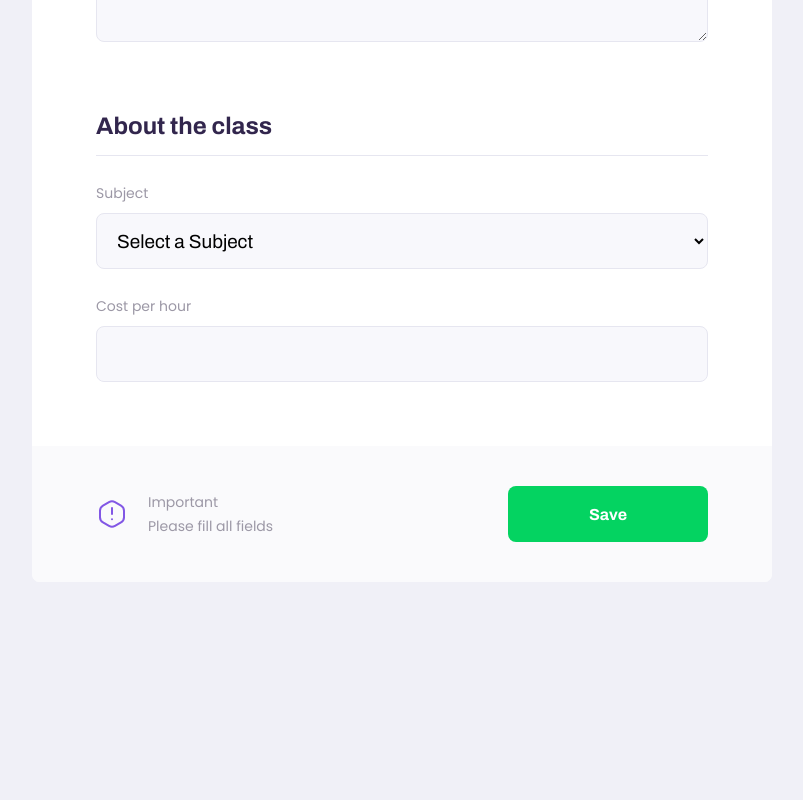
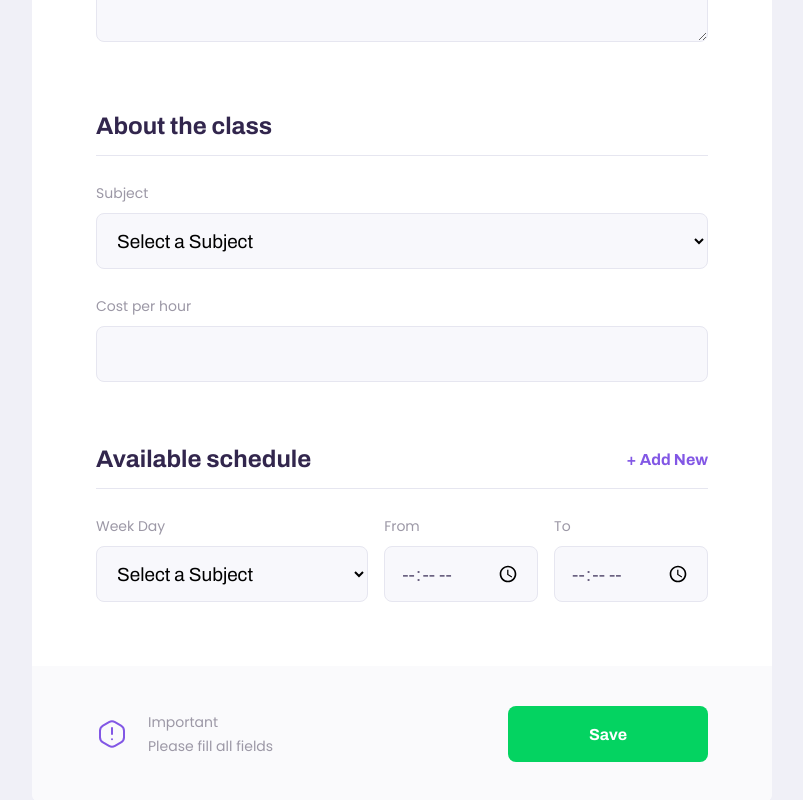
Before and after one commit to yamgarcia/Proffy, a React (Create React App) app in the folder web/: page /give-classes in a window 1280 px wide. Shown: the part 909-1709 px from the top of the page, without its empty margins (238-1041 px from the left). Before the commit the page ends 1491 px from the top, so only its background shows below. Built offline with nearby package versions, Linux system fonts and the light colour scheme.

Commit message:
Style TeacherForm and TeacherList

```diff
--- a/web/src/pages/TeacherForm/index.tsx
+++ b/web/src/pages/TeacherForm/index.tsx
@@ -40,6 +40,30 @@
             />
             <Input name='cost' label='Cost per hour' />
           </fieldset>
+          <fieldset>
+            <legend>
+              Available schedule
+              <button type='button'>+ Add New</button>
+            </legend>
+
+            <div className='schedule-item'>
+              <Select
+                name='week_day'
+                label='Week Day'
+                options={[
+                  { value: "0", label: "Sunday" },
+                  { value: "1", label: "Monday" },
+                  { value: "2", label: "Tuesday" },
+                  { value: "3", label: "Wednesday" },
+                  { value: "4", label: "Thursday" },
+                  { value: "5", label: "Friday" },
+                  { value: "6", label: "Saturday" },
+                ]}
+              />
+              <Input name='from' label='From' type='time' />
+              <Input name='to' label='To' type='time' />
+            </div>
+          </fieldset>
 
           <footer>
             <p>
--- a/web/src/pages/TeacherForm/styles.css
+++ b/web/src/pages/TeacherForm/styles.css
@@ -37,6 +37,19 @@
   width: 100%;
   padding-bottom: 1.6rem;
   border-bottom: 1px solid var(--color-line-in-white);
+}
+
+#page-teacher-form main fieldset legend button {
+  background: none;
+  border: 0;
+  color: var(--color-primary);
+  font: 700 1.6rem Archivo;
+  cursor: pointer;
+  transition: color 0.2s;
+}
+
+#page-teacher-form main fieldset legend button:hover {
+  color: var(--color-primary-dark);
 }
 
 #page-teacher-form main fieldset .input-block + .textarea-block,
@@ -101,6 +114,16 @@
     padding: 0 6.4rem;
   }
 
+  #page-teacher-form main .schedule-item {
+    display: grid;
+    grid-template-columns: 2fr 1fr 1fr;
+    column-gap: 1.6rem;
+  }
+
+  #page-teacher-form main .schedule-item .input-block {
+    margin-top: 0 !important;
+  }
+
   #page-teacher-form main footer {
     padding: 4rem 6.4rem;
     display: flex;
--- a/web/src/pages/TeacherList/index.tsx
+++ b/web/src/pages/TeacherList/index.tsx
@@ -3,6 +3,7 @@
 import PageHeader from "../../components/PageHeader";
 import TeacherItem from "../../components/TeacherItem";
 import Input from "../../components/Input";
+import Select from "../../components/Select";
 
 const TeacherList: React.FC = () => {
   return (
@@ -10,13 +11,38 @@
       <div id='page-teacher-list' className='container'>
         <PageHeader title='Here are the available Teachers'>
           <form id='search-teachers'>
-            <Input name='subject' label='Subject' />
-            <Input name='week_day' label='Week Day' />
+            <Select
+              name='subject'
+              label='Subject'
+              options={[
+                { value: "Art", label: "Art" },
+                { value: "Biology", label: "Biology" },
+                { value: "Math", label: "Math" },
+                { value: "Science", label: "Science" },
+                { value: "History", label: "History" },
+                { value: "Grammar", label: "Grammar" },
+                { value: "Chemistry", label: "Chemistry" },
+              ]}
+            />
+            <Select
+              name='week_day'
+              label='Week Day'
+              options={[
+                { value: "0", label: "Sunday" },
+                { value: "1", label: "Monday" },
+                { value: "2", label: "Tuesday" },
+                { value: "3", label: "Wednesday" },
+                { value: "4", label: "Thursday" },
+                { value: "5", label: "Friday" },
+                { value: "6", label: "Saturday" },
+              ]}
+            />
             <Input type='time' name='time' label='Time' />
           </form>
         </PageHeader>
 
         <main>
+          <TeacherItem />
           <TeacherItem />
           <TeacherItem />
           <TeacherItem />
--- a/web/src/pages/TeacherList/styles.css
+++ b/web/src/pages/TeacherList/styles.css
@@ -30,7 +30,8 @@
   }
 
   /* access an input-block that has another one after it */
-  #search-teachers .input-block + .input-block {
+  #search-teachers .input-block + .input-block,
+  #search-teachers .select-block + .select-block {
     margin-top: 0;
   }
 
```
